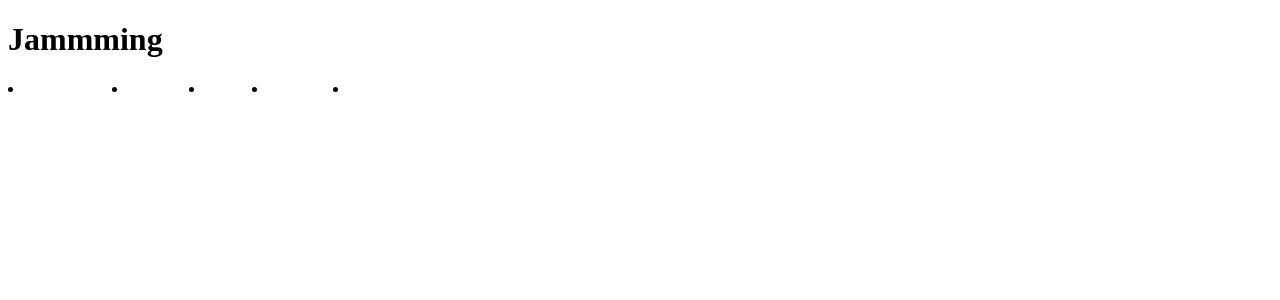
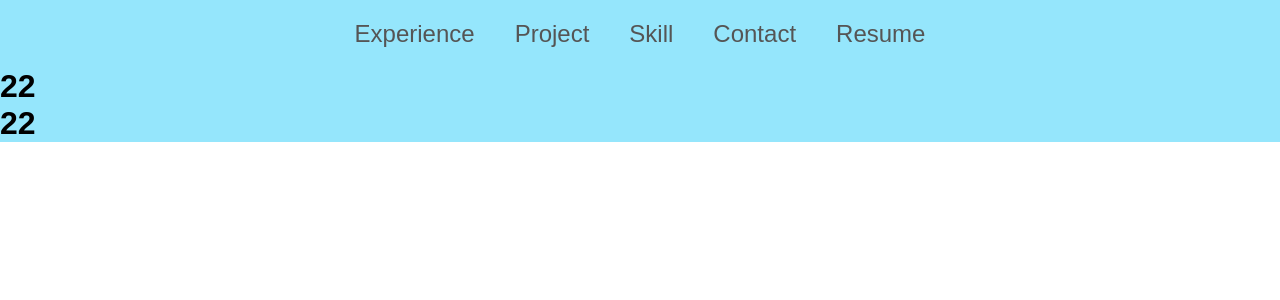
Before and after one commit to oyasumi7w7/portfolioJay, a React (Vite) app: page / in a window 1280 px wide. Shown: the top 300 px of the page. Built offline with nearby package versions, Linux system fonts and the light colour scheme.

Commit message:
Navbar Update css

```diff
--- a/src/Components/App/App.css
+++ b/src/Components/App/App.css
@@ -1,7 +1,9 @@
 #root {
 height: 100%;
 }
-
+.App{
+  background-color: #61dafbaa;
+}
 .logo {
   height: 6em;
   padding: 1.5em;
--- a/src/Components/App/App.jsx
+++ b/src/Components/App/App.jsx
@@ -6,9 +6,11 @@ const App = () => {
 
   return (
     <div>
-      <h1>Ja<span className="highlight">mmm</span>ing</h1>
+      {/* <h1>Ja<span className="highlight">mmm</span>ing</h1> */}
       <div className="App">
         <Navbar />
+        <h1>22</h1>
+        <h1>22</h1>
       </div>
     </div>
   )
--- a/src/Components/Navbar/Navbar.css
+++ b/src/Components/Navbar/Navbar.css
@@ -1,23 +1,33 @@
-ul {
-    list-style-type: none;
+* {
     margin: 0;
     padding: 0;
-    overflow: hidden;
-    background-color: #333;
-  }
+    font-family: Arial, Helvetica;
 
-  li {
-    float: left;
-  }
+}
 
-  li a {
-    display: block;
-    color: white;
-    text-align: center;
-    padding: 14px 16px;
+/* Header */
+.header {
+    display: flex;
+    justify-content:center;
+    align-items: center;
+    padding: 20px 50px;
+    /* box-shadow: 0 1px 8px #ddd; */
+}
+
+
+.header li {
+    list-style: none;
+    display: inline-block;
+    padding: 0 20px;
+}
+
+.header a {
     text-decoration: none;
-  }
+    color: #555;
+    transition: all 0.3s ease 0s;
+    font-size: 1.5em;
+}
 
-  li a:hover {
-    background-color: #111;
-  }
+.header a:hover {
+    color: #b2dfdb;
+}
--- a/src/Components/Navbar/Navbar.jsx
+++ b/src/Components/Navbar/Navbar.jsx
@@ -3,17 +3,14 @@ import './Navbar.css';
 
 const Navbar = (props) => {
     return (
-        <nav>
-            <div>
-                <ui>
-                    <li><a>Experience</a></li>
-                    <li><a>Project</a></li>
-                    <li><a>Skill</a></li>
-                    <li><a>Contact</a></li>
-                    <li><a>Resume</a></li>
-                </ui>
-
-            </div>
+        <nav className='header'>
+            <ui>
+                <li><a href="#">Experience</a></li>
+                <li><a href="#">Project</a></li>
+                <li><a href="#">Skill</a></li>
+                <li><a href="#">Contact</a></li>
+                <li><a href="#">Resume</a></li>
+            </ui>
         </nav>
     )
 }
```
